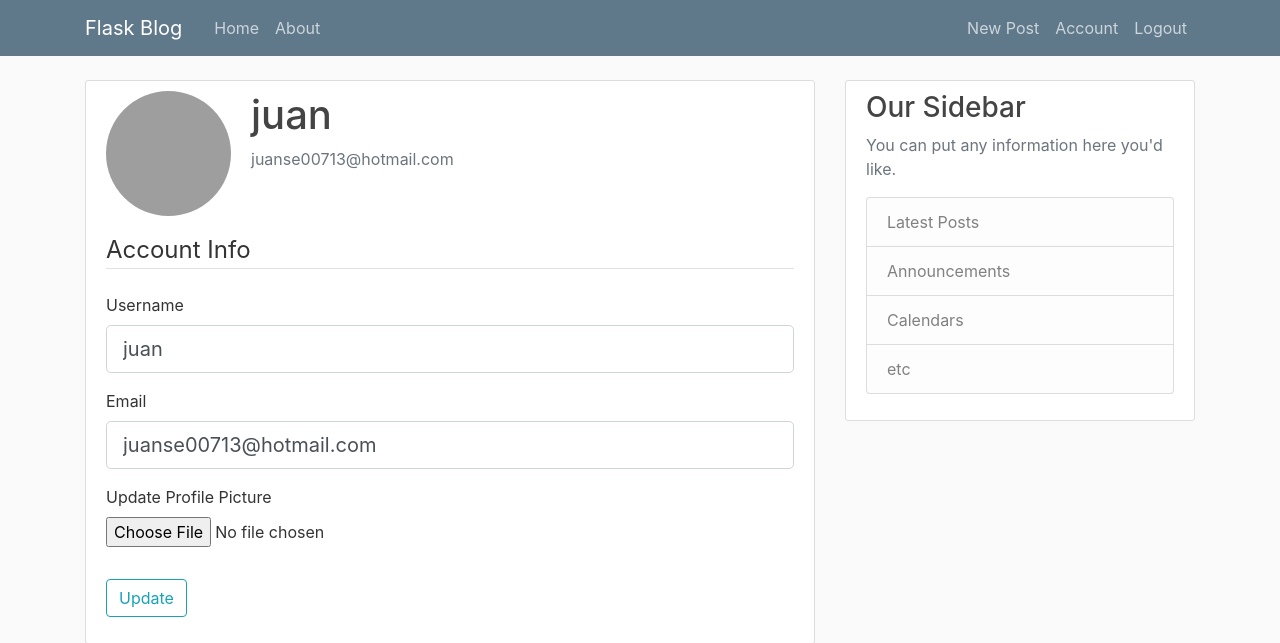
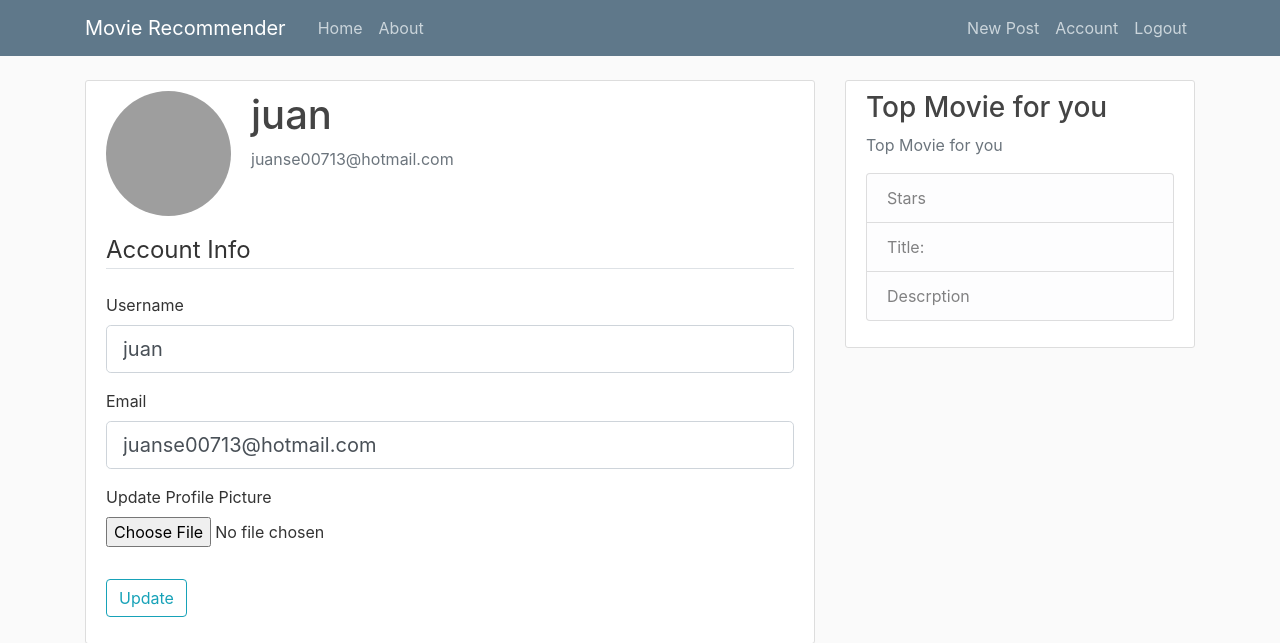
Before and after one commit to futsunuchi/dartmouth, a Flask app: page /account in a window 1280 px wide. Shown: the top 643 px of the page. Run offline with Flask 2, Linux system fonts and the light colour scheme; a user stored in the database is signed in; some libraries are stand-ins or nearby versions; grey boxes are pictures that could not be loaded.

Commit message:
made some small changes

```diff
--- a/blog/forms.py
+++ b/blog/forms.py
@@ -24,7 +24,7 @@ class RegistrationForm(FlaskForm):
     def validate_email(self, email):
         user = User.query.filter_by(email=email.data).first()
         if user:
-            raise ValidationError('That email is taken. Please choose a different one.')
+            raise ValidationError('An account already uses this email.')
 
 
 class LoginForm(FlaskForm):
@@ -53,7 +53,7 @@ class UpdateAccountForm(FlaskForm):
         if email.data != current_user.email:
             user = User.query.filter_by(email=email.data).first()
             if user:
-                raise ValidationError('That email is taken. Please choose a different one.')
+                raise ValidationError('An account already uses this email.')
 
 
 class PostForm(FlaskForm):
--- a/blog/templates/layout.html
+++ b/blog/templates/layout.html
@@ -11,16 +11,16 @@
     <link rel="stylesheet" type="text/css" href="{{ url_for('static', filename='main.css') }}">
 
     {% if title %}
-        <title>Flask Blog - {{ title }}</title>
+        <title>Movie Recommender - {{ title }}</title>
     {% else %}
-        <title>Flask Blog</title>
+        <title>Movie Recommender</title>
     {% endif %}
 </head>
 <body>
     <header class="site-header">
       <nav class="navbar navbar-expand-md navbar-dark bg-steel fixed-top">
         <div class="container">
-          <a class="navbar-brand mr-4" href="/">Flask Blog</a>
+          <a class="navbar-brand mr-4" href="/">Movie Recommender</a>
           <button class="navbar-toggler" type="button" data-toggle="collapse" data-target="#navbarToggle" aria-controls="navbarToggle" aria-expanded="false" aria-label="Toggle navigation">
             <span class="navbar-toggler-icon"></span>
           </button>
@@ -60,13 +60,13 @@
         </div>
         <div class="col-md-4">
           <div class="content-section">
-            <h3>Our Sidebar</h3>
-            <p class='text-muted'>You can put any information here you'd like.
+            <h3>Top Movie for you</h3>
+            <p class='text-muted'>Top Movie for you
               <ul class="list-group">
-                <li class="list-group-item list-group-item-light">Latest Posts</li>
-                <li class="list-group-item list-group-item-light">Announcements</li>
-                <li class="list-group-item list-group-item-light">Calendars</li>
-                <li class="list-group-item list-group-item-light">etc</li>
+                <li class="list-group-item list-group-item-light">Stars</li>
+                <li class="list-group-item list-group-item-light">Title:</li>
+                <li class="list-group-item list-group-item-light">Descrption</li>
+                <!--<li class="list-group-item list-group-item-light">etc</li>-->
               </ul>
             </p>
           </div>
```
Also changed, not shown: blog/site.db.
